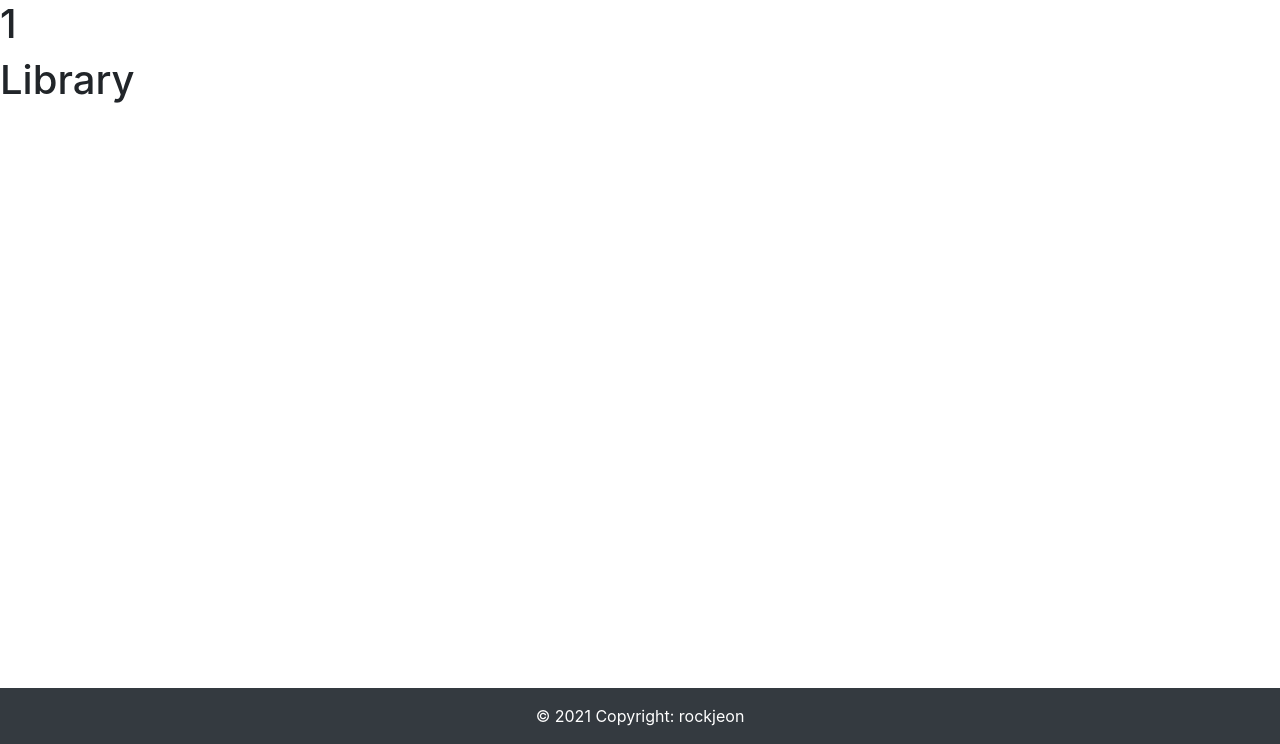
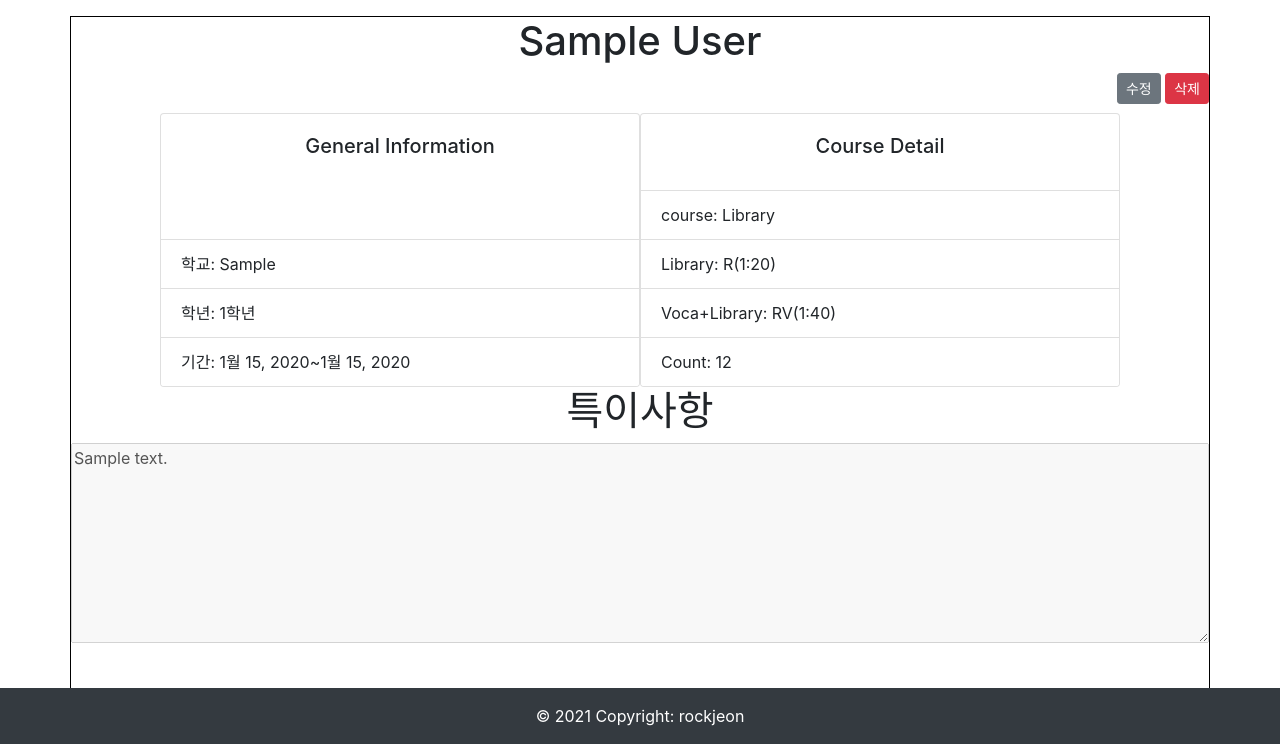
Before and after one commit to rockjeon/student_manage, a Django app: template student/templates/student/student_detail.html in a window 1280 px wide. Shown: the part 56-800 px from the top of the page. Run offline with Django 3.2, Linux system fonts and the light colour scheme; the template is opened without the code that fills it: values that come from a table or form of the project are taken from there, others are empty; tables that the repository leaves empty hold one stand-in row (values such as "Sample post"); some libraries are stand-ins or nearby versions.

Commit message:
form/detail/model update

```diff
--- a/student/models.py
+++ b/student/models.py
@@ -47,7 +47,7 @@ class Course(models.Model):
         ('48','48')
     )
     objects = models.Manager()
-    course = models.ForeignKey(Student, on_delete=models.CASCADE)
+    student = models.ForeignKey(Student, on_delete=models.CASCADE)
     main = models.CharField(max_length=30, choices=MAINCHOICE)
     library = models.CharField(max_length=30, choices=LIBRARYCHOICE)
     voca_library = models.CharField(max_length=30, choices= VOCALIBRARYCHOICE)
@@ -55,4 +55,4 @@ class Course(models.Model):
     content = models.TextField()
 
     def __str__(self):
-        return str(self.course)
+        return str(self.student)
--- a/student/templates/student/student_detail.html
+++ b/student/templates/student/student_detail.html
@@ -1,5 +1,60 @@
 {%extends 'base.html' %}
 {%block content%}
-<h1>{{student.level}}</h1>
-<h1>{{course.main}}</h1>
+<style>
+    textarea {
+        height: 200px;
+    }
+    .container{
+        border: 1px solid black;
+        height: 712px;
+    }
+    .button{
+        height: 40px;
+    }
+</style>
+<div class="container my-3" id="box">
+    <div class='row'>
+        <div class="head col-md-12" style="justify-content: center;">
+            <h1 style="text-align: center;">{{student.name}}</h1>
+        </div>
+    </div>
+    <div class=" button row" style="justify-content:flex-end;">
+        <div class="modify">
+            <a href="#" class="btn btn-secondary btn-sm" role="button">수정</a>
+            <a href="#" class="btn btn-danger btn-sm" role="button">삭제</a>
+        </div>
+    </div>
+<div class="row" style="justify-content: center;">
+    <div class="card" style="width:30rem;">
+        <div class="card-body">
+            <h5 class="card-title" style="text-align: center;">General Information</h5>
+        </div>
+        <ul class="list-group list-group-flush">
+            <li class="list-group-item">학교: {{student.school}}</li>
+            <li class="list-group-item">학년: {{student.grade}}학년</li>
+            <li class="list-group-item">기간: {{student.create_date}}~{{student.end_date}}</li>
+        </ul>
+    </div>
+    {%for course in student.course_set.all%}
+    <div class="card" style="width: 30rem;">
+        <div class="card-body">
+            <h5 class="card-title" style="text-align: center;">Course Detail</h5>
+
+        </div>
+        <ul class="list-group list-group-flush">
+            <li class="list-group-item">course: {{course.main}}</li>
+            <li class="list-group-item">Library: {{course.library}}</li>
+            <li class="list-group-item">Voca+Library: {{course.voca_library}}</li>
+            <li class="list-group-item">Count: {{course.count}}</li>
+
+        </ul>
+    </div>
+</div>
+<h1 style="text-align: center;">특이사항</h1>
+<div class="row" style="justify-content: center;">
+    <textarea {% if not user.is_authenticated %}disabled{% endif %} id="textarea"
+        style="width: 100%;">{{course.content}}</textarea>
+</div>
+{%endfor%}
+</div>
 {%endblock%}
--- a/student/urls.py
+++ b/student/urls.py
@@ -6,5 +6,5 @@ app_name = 'student'
 
 urlpatterns = [
     path('', views.student_list, name='list'),
-    path('<int:student_id>', views.detail, name='detail'),
+    path('<int:student_id>/', views.detail, name='detail'),
 ]
```
Also changed, not shown: student/forms.py (+28 -0 lines), student/views.py (+6 -4 lines), student/migrations/0003_rename_course_course_student.py (added).
